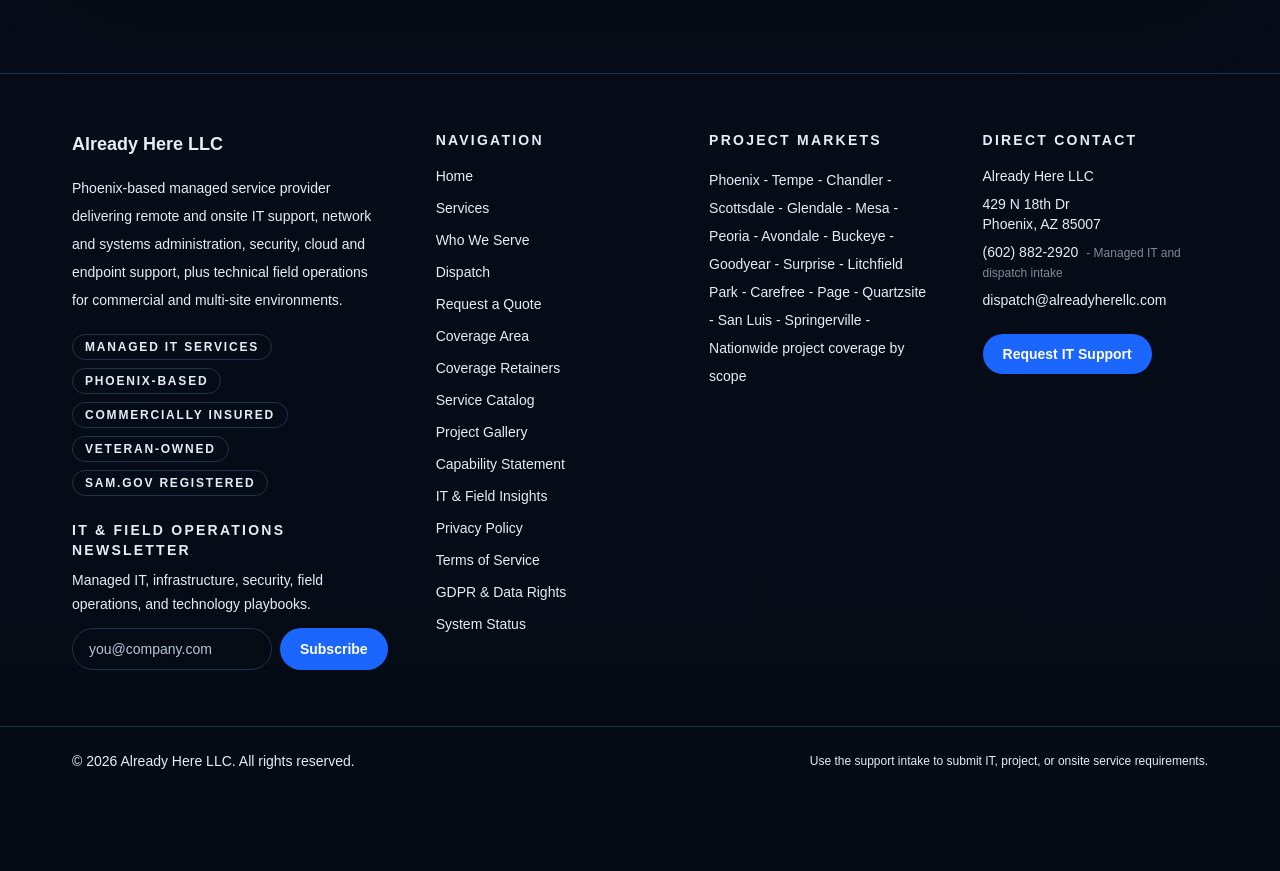
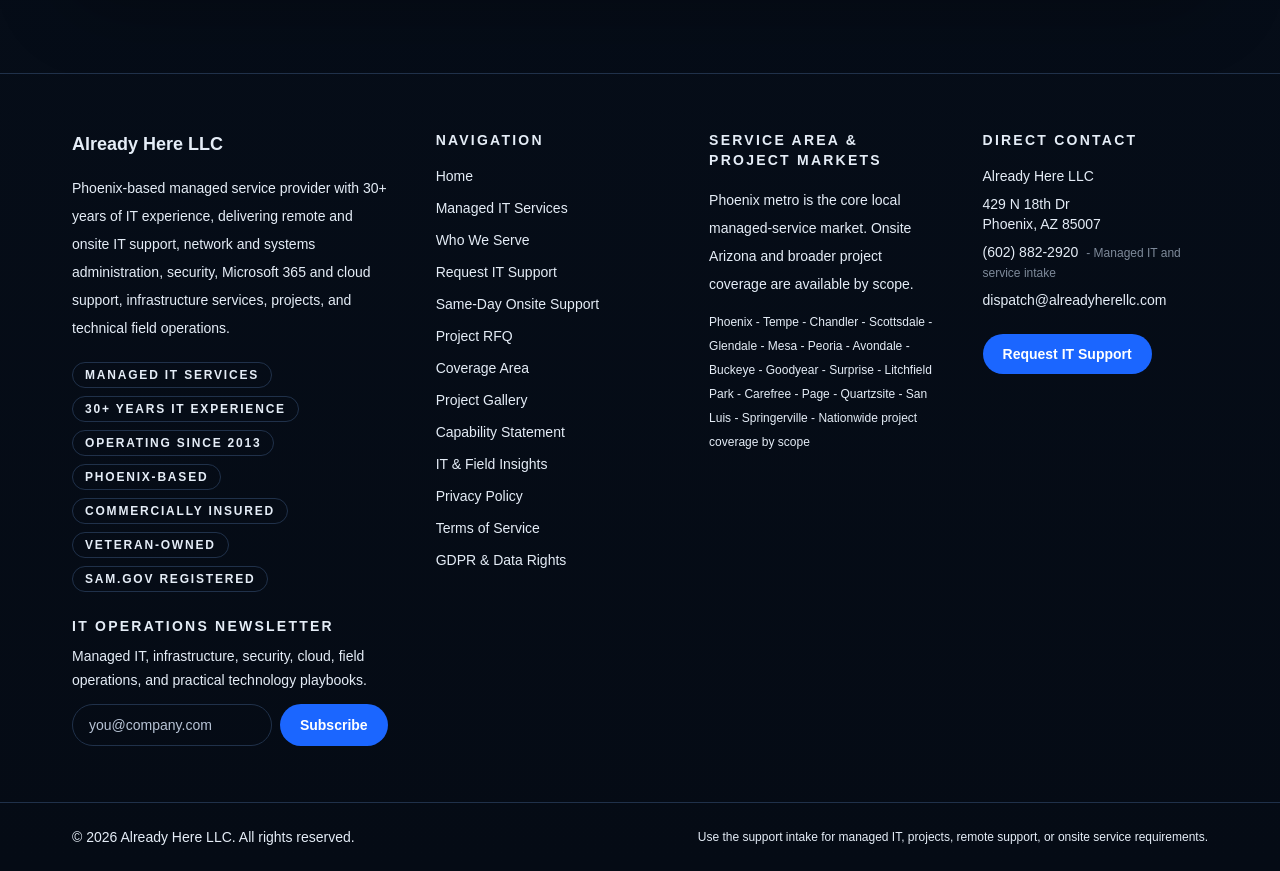
Before and after one commit to quantam101/already-here-llc, a Next.js app: page /capability-statement in a window 1280 px wide. Shown: the part 4460-5331 px from the top of the page. Before the commit the page ends 5255 px from the top, so only its background shows below. Built offline with nearby package versions, Linux system fonts and the light colour scheme; no server answers.

Commit message:
Strengthen MSP experience proof in footer

```diff
--- a/components/Footer.tsx
+++ b/components/Footer.tsx
@@ -6,97 +6,71 @@ export function Footer() {
   return (
     <footer className="border-t border-borderBrand bg-white">
       <div className="container-shell grid gap-12 py-14 lg:grid-cols-[1.4fr_1fr_1fr_1fr]">
-
-        {/* Brand + verified profile */}
         <div>
           <div className="text-lg font-semibold text-navy">{siteConfig.name}</div>
           <p className="mt-4 max-w-xl text-sm leading-7 text-slate-600">
-            Phoenix-based managed service provider delivering remote and onsite IT support,
-            network and systems administration, security, cloud and endpoint support, plus
-            technical field operations for commercial and multi-site environments.
+            Phoenix-based managed service provider with 30+ years of IT experience, delivering remote and onsite IT support, network and systems administration, security, Microsoft 365 and cloud support, infrastructure services, projects, and technical field operations.
           </p>
           <div className="mt-5 flex flex-wrap gap-2 text-xs font-semibold uppercase tracking-[0.15em] text-slate-500">
             <span className="rounded-full border border-borderBrand px-3 py-1">Managed IT Services</span>
-            <span className="rounded-full border border-borderBrand px-3 py-1">Phoenix-based</span>
+            <span className="rounded-full border border-borderBrand px-3 py-1">30+ Years IT Experience</span>
+            <span className="rounded-full border border-borderBrand px-3 py-1">Operating Since 2013</span>
+            <span className="rounded-full border border-borderBrand px-3 py-1">Phoenix-Based</span>
             <span className="rounded-full border border-borderBrand px-3 py-1">Commercially Insured</span>
             <span className="rounded-full border border-borderBrand px-3 py-1">Veteran-Owned</span>
             <span className="rounded-full border border-borderBrand px-3 py-1">SAM.gov Registered</span>
           </div>
           <div className="mt-6">
-            <h2 className="text-sm font-semibold uppercase tracking-[0.16em] text-slate-500">
-              IT & field operations newsletter
-            </h2>
-            <p className="mt-2 text-sm leading-6 text-slate-600">
-              Managed IT, infrastructure, security, field operations, and technology playbooks.
-            </p>
-            <div className="mt-3 max-w-md">
-              <NewsletterSignup />
-            </div>
+            <h2 className="text-sm font-semibold uppercase tracking-[0.16em] text-slate-500">IT operations newsletter</h2>
+            <p className="mt-2 text-sm leading-6 text-slate-600">Managed IT, infrastructure, security, cloud, field operations, and practical technology playbooks.</p>
+            <div className="mt-3 max-w-md"><NewsletterSignup /></div>
           </div>
         </div>
 
-        {/* Navigation */}
         <div>
           <h2 className="text-sm font-semibold uppercase tracking-[0.16em] text-slate-500">Navigation</h2>
           <ul className="mt-4 space-y-3 text-sm text-slate-700">
             <li><Link href="/" className="hover:text-action">Home</Link></li>
-            <li><Link href="/services" className="hover:text-action">Services</Link></li>
+            <li><Link href="/services" className="hover:text-action">Managed IT Services</Link></li>
             <li><Link href="/who-we-serve" className="hover:text-action">Who We Serve</Link></li>
-            <li><Link href="/dispatch" className="hover:text-action">Dispatch</Link></li>
-            <li><Link href="/rfq" className="hover:text-action">Request a Quote</Link></li>
+            <li><Link href="/dispatch" className="hover:text-action">Request IT Support</Link></li>
+            <li><Link href="/emergency-dispatch" className="hover:text-action">Same-Day Onsite Support</Link></li>
+            <li><Link href="/rfq" className="hover:text-action">Project RFQ</Link></li>
             <li><Link href="/coverage" className="hover:text-action">Coverage Area</Link></li>
-            <li><Link href="/arizona-field-coverage" className="hover:text-action">Coverage Retainers</Link></li>
-            <li><Link href="/services-catalog" className="hover:text-action">Service Catalog</Link></li>
             <li><Link href="/project-gallery" className="hover:text-action">Project Gallery</Link></li>
             <li><Link href="/capability-statement" className="hover:text-action">Capability Statement</Link></li>
             <li><Link href="/blog" className="hover:text-action">IT & Field Insights</Link></li>
             <li><Link href="/privacy" className="hover:text-action">Privacy Policy</Link></li>
             <li><Link href="/legal/terms" className="hover:text-action">Terms of Service</Link></li>
             <li><Link href="/legal/gdpr" className="hover:text-action">GDPR & Data Rights</Link></li>
-            <li><Link href="/profitengine" className="hover:text-action">System Status</Link></li>
           </ul>
         </div>
 
-        {/* Arizona markets */}
         <div>
-          <h2 className="text-sm font-semibold uppercase tracking-[0.16em] text-slate-500">Project markets</h2>
-          <p className="mt-4 text-sm leading-7 text-slate-600">{markets.join(' - ')}</p>
+          <h2 className="text-sm font-semibold uppercase tracking-[0.16em] text-slate-500">Service area & project markets</h2>
+          <p className="mt-4 text-sm leading-7 text-slate-600">Phoenix metro is the core local managed-service market. Onsite Arizona and broader project coverage are available by scope.</p>
+          <p className="mt-3 text-xs leading-6 text-slate-500">{markets.join(' - ')}</p>
         </div>
 
-        {/* NAP block must match Google Business Profile exactly */}
         <div>
           <h2 className="text-sm font-semibold uppercase tracking-[0.16em] text-slate-500">Direct contact</h2>
           <address className="mt-4 not-italic space-y-2 text-sm text-slate-600">
             <p className="font-medium text-navy">{siteConfig.name}</p>
+            <p>{siteConfig.address.street}<br />{siteConfig.address.city}, {siteConfig.address.state} {siteConfig.address.zip}</p>
             <p>
-              {siteConfig.address.street}<br />
-              {siteConfig.address.city}, {siteConfig.address.state} {siteConfig.address.zip}
+              <a href={siteConfig.phoneHref} className="transition-colors hover:text-action">{siteConfig.phoneDisplay}</a>
+              <span className="ml-2 text-xs text-slate-400">- Managed IT and service intake</span>
             </p>
-            <p>
-              <a href={siteConfig.phoneHref} className="hover:text-action transition-colors">
-                {siteConfig.phoneDisplay}
-              </a>
-              <span className="ml-2 text-xs text-slate-400">- Managed IT and dispatch intake</span>
-            </p>
-            <p>
-              <a href={`mailto:${siteConfig.email}`} className="hover:text-action transition-colors">
-                {siteConfig.email}
-              </a>
-            </p>
+            <p><a href={`mailto:${siteConfig.email}`} className="transition-colors hover:text-action">{siteConfig.email}</a></p>
           </address>
-          <Link
-            href="/dispatch"
-            className="link-ring mt-6 inline-flex items-center justify-center rounded-full bg-action px-5 py-2.5 text-sm font-semibold text-white transition hover:bg-navy"
-          >
-            Request IT Support
-          </Link>
+          <Link href="/dispatch" className="link-ring mt-6 inline-flex items-center justify-center rounded-full bg-action px-5 py-2.5 text-sm font-semibold text-white transition hover:bg-navy">Request IT Support</Link>
         </div>
       </div>
 
       <div className="border-t border-borderBrand py-6">
         <div className="container-shell flex flex-col gap-3 text-sm text-slate-500 md:flex-row md:items-center md:justify-between">
           <p>&copy; {new Date().getFullYear()} {siteConfig.name}. All rights reserved.</p>
-          <p className="text-xs"> Use the support intake to submit IT, project, or onsite service requirements.</p>
+          <p className="text-xs">Use the support intake for managed IT, projects, remote support, or onsite service requirements.</p>
         </div>
       </div>
     </footer>
```
